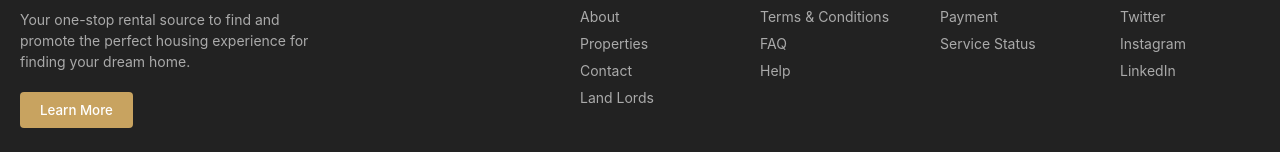
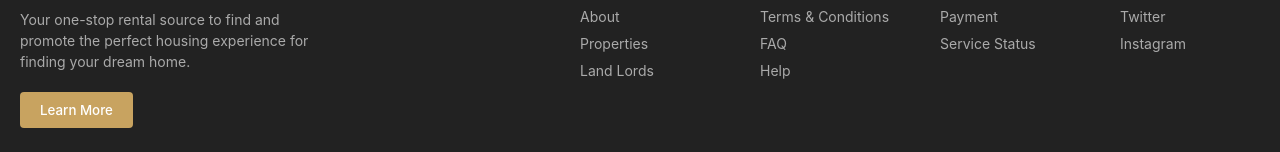
Before and after one commit to thuntxiv/TenantTalk, a React (Create React App) app in the folder tenanttalk/Frontend/: page / in a window 1280 px wide. Shown: the part 3764-3916 px from the top of the page. Built offline with nearby package versions, Linux system fonts and the light colour scheme.

Commit message:
adjusted the footer buttons

```diff
--- a/tenanttalk/Frontend/src/components/footer.tsx
+++ b/tenanttalk/Frontend/src/components/footer.tsx
@@ -29,7 +29,6 @@
               <a href="/">Home</a>
               <a href="/about">About</a>
               <a href="/properties">Properties</a>
-              <a href="/contact">Contact</a>
               <a href="/landlords">Land Lords</a>
             </div>
             {/* second column */}
@@ -53,7 +52,6 @@
               <a href="https://facebook.com">Facebook</a>
               <a href="https://twitter.com">Twitter</a>
               <a href="https://instagram.com">Instagram</a>
-              <a href="https://linkedin.com">LinkedIn</a>
             </div>
           </div>
         </div>
```
